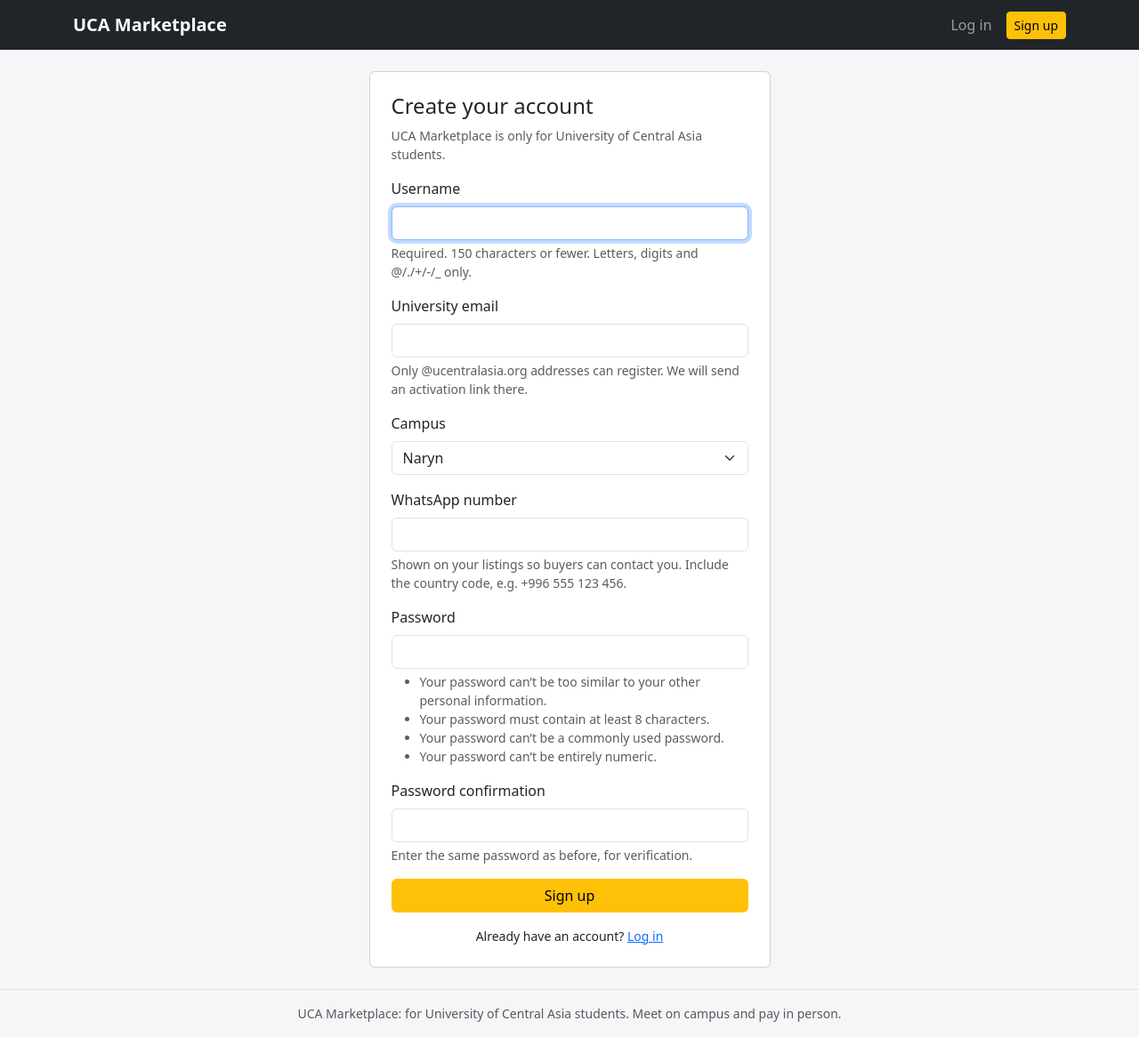
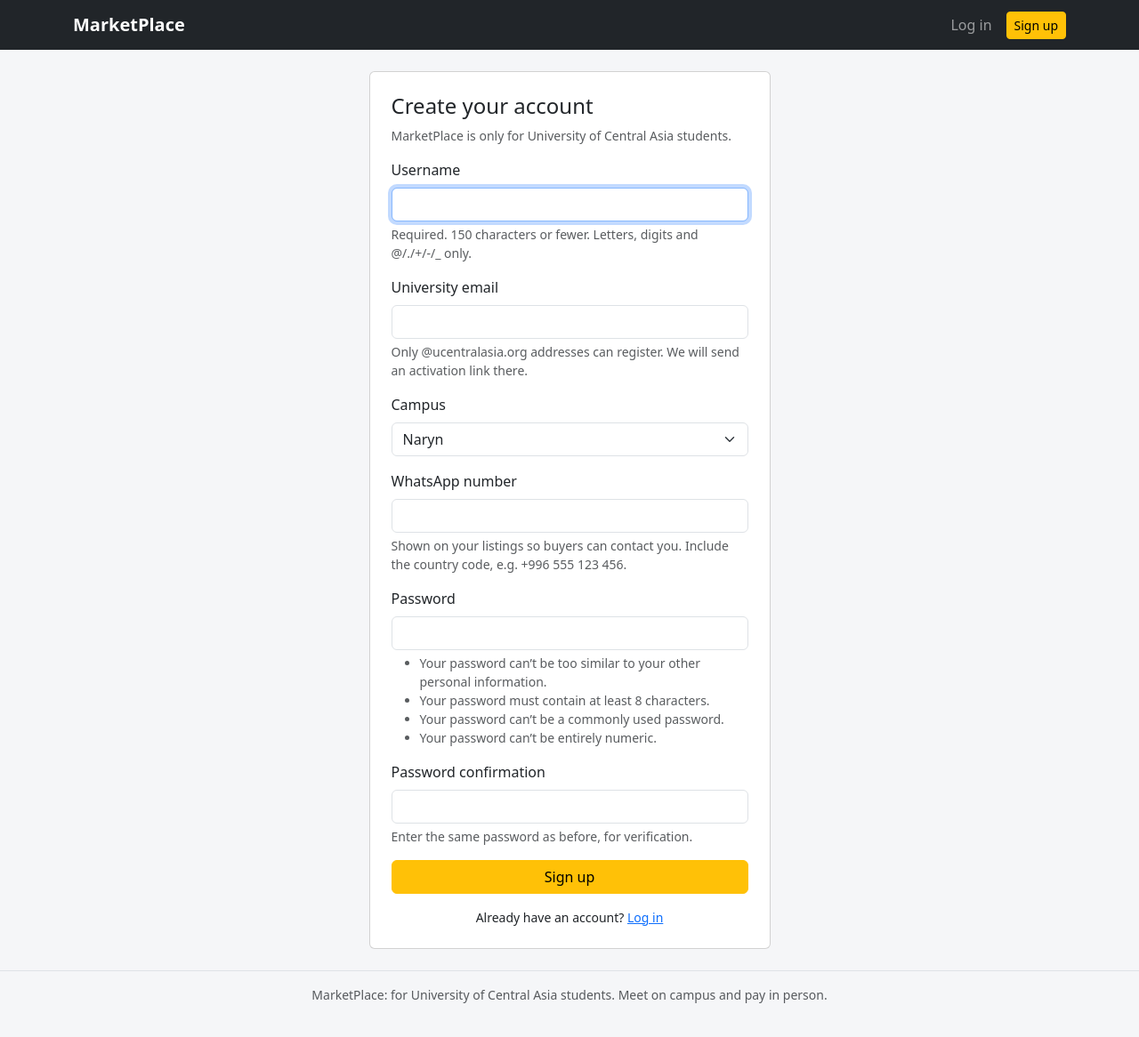
Before and after one commit to Asilj0n/MarketPlace, a Django app: page /register/ in a window 1280 px wide. Shown: the whole page at 89% size. After the commit the page ends 1128 px from the top, so only its background shows below. Run offline with Django 4.2, Linux system fonts and the light colour scheme.

Commit message:
Rename site to MarketPlace
Co-Authored-By: Claude Opus 5.5 <noreply@anthropic.com>

```diff
--- a/listings/models.py
+++ b/listings/models.py
@@ -76,7 +76,7 @@ class Listing(models.Model):
         digits = self.seller.profile.whatsapp_digits
         if not digits:
             return ''
-        text = f'Hi! I saw your listing "{self.title}" on UCA Marketplace. Is it still available?'
+        text = f'Hi! I saw your listing "{self.title}" on MarketPlace. Is it still available?'
         if request is not None:
             text += ' ' + request.build_absolute_uri(self.get_absolute_url())
         return f'https://wa.me/{digits}?text={quote(text)}'
--- a/listings/templates/listings/listing_confirm_delete.html
+++ b/listings/templates/listings/listing_confirm_delete.html
@@ -1,5 +1,5 @@
 {% extends 'base.html' %}
-{% block title %}Delete listing · UCA Marketplace{% endblock %}
+{% block title %}Delete listing · MarketPlace{% endblock %}
 {% block body %}
 <div class="row justify-content-center">
     <div class="col-md-6">
--- a/listings/templates/listings/listing_detail.html
+++ b/listings/templates/listings/listing_detail.html
@@ -1,5 +1,5 @@
 {% extends 'base.html' %}
-{% block title %}{{ listing.title }} · UCA Marketplace{% endblock %}
+{% block title %}{{ listing.title }} · MarketPlace{% endblock %}
 {% block body %}
 <a href="{% url 'listings:index' %}" class="small text-decoration-none">&larr; Back to listings</a>
 
--- a/listings/templates/listings/listing_form.html
+++ b/listings/templates/listings/listing_form.html
@@ -1,5 +1,5 @@
 {% extends 'base.html' %}
-{% block title %}{% if object %}Edit listing{% else %}Sell an item{% endif %} · UCA Marketplace{% endblock %}
+{% block title %}{% if object %}Edit listing{% else %}Sell an item{% endif %} · MarketPlace{% endblock %}
 {% block body %}
 <div class="row justify-content-center">
     <div class="col-md-8 col-lg-6">
--- a/listings/templates/listings/listing_list.html
+++ b/listings/templates/listings/listing_list.html
@@ -1,5 +1,5 @@
 {% extends 'base.html' %}
-{% block title %}Browse listings · UCA Marketplace{% endblock %}
+{% block title %}Browse listings · MarketPlace{% endblock %}
 {% block body %}
 <form method="get" class="card card-body mb-4">
     <div class="row g-2 align-items-end">
--- a/mysite/settings.py
+++ b/mysite/settings.py
@@ -156,4 +156,4 @@ EMAIL_PORT = int(os.environ.get('EMAIL_PORT', 587))
 EMAIL_HOST_USER = os.environ.get('EMAIL_HOST_USER', '')
 EMAIL_HOST_PASSWORD = os.environ.get('EMAIL_HOST_PASSWORD', '')
 EMAIL_USE_TLS = os.environ.get('EMAIL_USE_TLS', 'true').lower() == 'true'
-DEFAULT_FROM_EMAIL = os.environ.get('DEFAULT_FROM_EMAIL', 'UCA Marketplace <noreply@ucentralasia.org>')
+DEFAULT_FROM_EMAIL = os.environ.get('DEFAULT_FROM_EMAIL', 'MarketPlace <noreply@ucentralasia.org>')
--- a/templates/base.html
+++ b/templates/base.html
@@ -4,14 +4,14 @@
 <head>
     <meta charset="utf-8">
     <meta name="viewport" content="width=device-width, initial-scale=1">
-    <title>{% block title %}UCA Marketplace{% endblock %}</title>
+    <title>{% block title %}MarketPlace{% endblock %}</title>
     <link href="https://cdn.jsdelivr.net/npm/bootstrap@5.3.8/dist/css/bootstrap.min.css" rel="stylesheet" integrity="sha384-sRIl4kxILFvY47J16cr9ZwB07vP4J8+LH7qKQnuqkuIAvNWLzeN8tE5YBujZqJLB" crossorigin="anonymous">
     <link rel="stylesheet" href="{% static 'css/style.css' %}">
 </head>
 <body class="d-flex flex-column min-vh-100">
 <nav class="navbar navbar-expand-md navbar-dark bg-dark">
     <div class="container">
-        <a href="{% url 'listings:index' %}" class="navbar-brand fw-semibold">UCA Marketplace</a>
+        <a href="{% url 'listings:index' %}" class="navbar-brand fw-semibold">MarketPlace</a>
         <button class="navbar-toggler" type="button" data-bs-toggle="collapse" data-bs-target="#mainNav" aria-controls="mainNav" aria-expanded="false" aria-label="Toggle navigation">
             <span class="navbar-toggler-icon"></span>
         </button>
@@ -46,7 +46,7 @@
 </main>
 
 <footer class="py-3 text-center text-muted small border-top">
-    UCA Marketplace: for University of Central Asia students. Meet on campus and pay in person.
+    MarketPlace: for University of Central Asia students. Meet on campus and pay in person.
 </footer>
 
 <script src="https://cdn.jsdelivr.net/npm/bootstrap@5.3.8/dist/js/bootstrap.bundle.min.js" integrity="sha384-FKyoEForCGlyvwx9Hj09JcYn3nv7wiPVlz7YYwJrWVcXK/BmnVDxM+D2scQbITxI" crossorigin="anonymous"></script>
--- a/users/templates/users/activation_email.txt
+++ b/users/templates/users/activation_email.txt
@@ -1,10 +1,10 @@
 {% autoescape off %}Hi {{ user.username }},
 
-Welcome to UCA Marketplace! Click the link below to activate your account:
+Welcome to MarketPlace! Click the link below to activate your account:
 
 {{ activation_url }}
 
 If you didn't sign up, you can ignore this email.
 
-UCA Marketplace
+MarketPlace
 {% endautoescape %}
--- a/users/templates/users/login.html
+++ b/users/templates/users/login.html
@@ -1,5 +1,5 @@
 {% extends 'base.html' %}
-{% block title %}Log in · UCA Marketplace{% endblock %}
+{% block title %}Log in · MarketPlace{% endblock %}
 {% block body %}
 <div class="row justify-content-center">
     <div class="col-md-6 col-lg-4">
--- a/users/templates/users/profile.html
+++ b/users/templates/users/profile.html
@@ -1,5 +1,5 @@
 {% extends 'base.html' %}
-{% block title %}My profile · UCA Marketplace{% endblock %}
+{% block title %}My profile · MarketPlace{% endblock %}
 {% block body %}
 <div class="row g-4">
     <div class="col-lg-4">
--- a/users/templates/users/register.html
+++ b/users/templates/users/register.html
@@ -1,12 +1,12 @@
 {% extends 'base.html' %}
-{% block title %}Sign up · UCA Marketplace{% endblock %}
+{% block title %}Sign up · MarketPlace{% endblock %}
 {% block body %}
 <div class="row justify-content-center">
     <div class="col-md-8 col-lg-5">
         <div class="card">
             <div class="card-body p-4">
                 <h1 class="h4">Create your account</h1>
-                <p class="text-muted small">UCA Marketplace is only for University of Central Asia students.</p>
+                <p class="text-muted small">MarketPlace is only for University of Central Asia students.</p>
                 <form method="post" novalidate>
                     {% csrf_token %}
                     {% include 'includes/form_fields.html' %}
--- a/users/views.py
+++ b/users/views.py
@@ -21,7 +21,7 @@ def send_activation_email(request, user):
         'user': user,
         'activation_url': activation_url,
     })
-    send_mail('Activate your UCA Marketplace account', message, None, [user.email])
+    send_mail('Activate your MarketPlace account', message, None, [user.email])
 
 
 def register(request):
@@ -54,7 +54,7 @@ def activate(request, uidb64, token):
         user.save(update_fields=['is_active'])
         # Logging in updates last_login, which also makes this link stop working.
         login(request, user, backend='django.contrib.auth.backends.ModelBackend')
-        messages.success(request, 'Your account is active. Welcome to UCA Marketplace!')
+        messages.success(request, 'Your account is active. Welcome to MarketPlace!')
         return redirect('listings:index')
 
     messages.error(request, 'This activation link is invalid or has already been used.')
```
Also changed, not shown: README.md.
